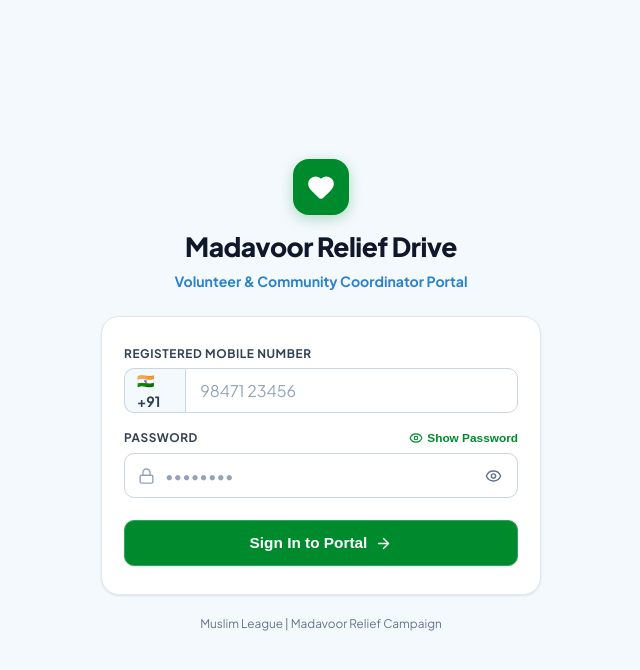
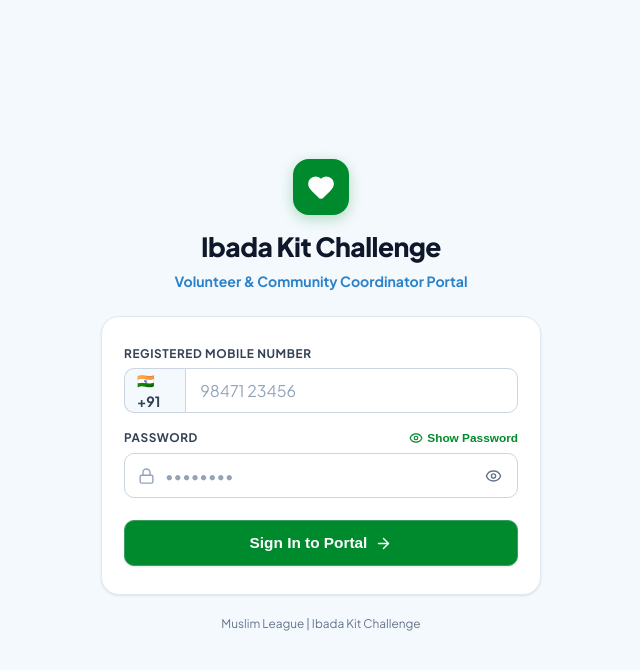
Before and after one commit to ibada-kit/ibada-ui, a React (Vite) app: page / in a window 1280 px wide. Shown: the top 670 px of the page, without its empty margins (319-959 px from the left). Built offline with nearby package versions, Linux system fonts and the light colour scheme.

Commit message:
Renaming application from Madavoor Relief to Ibada Kit Challenge

```diff
--- a/index.html
+++ b/index.html
@@ -4,7 +4,7 @@
     <meta charset="UTF-8" />
     <link rel="icon" type="image/svg+xml" href="/pwa-icon.svg" />
     <meta name="viewport" content="width=device-width, initial-scale=1.0, maximum-scale=1.0, user-scalable=no, viewport-fit=cover" />
-    <meta name="description" content="Madavoor Relief & Kit Drive - Community charity portal for weekly donation tracking and volunteer leaderboard." />
+    <meta name="description" content="Ibada Kit Challenge - Community charity portal for weekly donation tracking and volunteer leaderboard." />
 
     <!-- PWA Meta Tags -->
     <link rel="manifest" href="/manifest.json" />
@@ -12,10 +12,10 @@
     <meta name="mobile-web-app-capable" content="yes" />
     <meta name="apple-mobile-web-app-capable" content="yes" />
     <meta name="apple-mobile-web-app-status-bar-style" content="black-translucent" />
-    <meta name="apple-mobile-web-app-title" content="Madavoor Relief" />
+    <meta name="apple-mobile-web-app-title" content="Ibada Kit Challenge" />
     <link rel="apple-touch-icon" href="/pwa-icon.svg" />
 
-    <title>Madavoor Relief | Weekly Charity & Leaderboard Portal</title>
+    <title>Ibada Kit Challenge | Charity & Leaderboard Portal</title>
   </head>
   <body>
     <div id="root"></div>
--- a/src/components/DonorPosterGenerator.tsx
+++ b/src/components/DonorPosterGenerator.tsx
@@ -89,7 +89,7 @@
     ctx.fillStyle = '#FFFFFF';
     ctx.font = '900 40px -apple-system, BlinkMacSystemFont, "Segoe UI", Roboto, sans-serif';
     ctx.textAlign = 'center';
-    ctx.fillText('MADAVOOR RELIEF DRIVE', 540, 120);
+    ctx.fillText('IBADA KIT CHALLENGE', 540, 120);
 
     // Sub-header badge
     ctx.fillStyle = '#FBBF24';
@@ -197,7 +197,7 @@
     // 9. Footer Tagline
     ctx.fillStyle = 'rgba(255, 255, 255, 0.65)';
     ctx.font = '600 20px -apple-system, BlinkMacSystemFont, "Segoe UI", Roboto, sans-serif';
-    ctx.fillText('100% Direct Relief Distribution • Stand With Us', 540, 990);
+    ctx.fillText('100% Direct Kit Distribution • Stand With Us', 540, 990);
 
     return canvas;
   };
@@ -208,7 +208,7 @@
       setIsDownloading(true);
       const canvas = await generatePosterCanvas();
       const safeName = (params.name || 'supporter').toLowerCase().replace(/[^a-z0-9]/g, '-');
-      const filename = `madavoor-relief-supporter-${safeName}.png`;
+      const filename = `ibada-kit-challenge-supporter-${safeName}.png`;
 
       const dataUrl = canvas.toDataURL('image/png');
       const link = document.createElement('a');
@@ -234,10 +234,10 @@
       canvas.toBlob(async (blob) => {
         if (blob && navigator.canShare && navigator.canShare({ files: [new File([blob], 'supporter-poster.png', { type: 'image/png' })] })) {
           try {
-            const file = new File([blob], `${safeName}-madavoor-supporter.png`, { type: 'image/png' });
+            const file = new File([blob], `${safeName}-ibada-kit-supporter.png`, { type: 'image/png' });
             await navigator.share({
-              title: 'Madavoor Relief Drive Supporter',
-              text: `I proudly supported the Madavoor Relief Drive! 🤲\nJoin me in making a difference: ${window.location.origin}`,
+              title: 'Ibada Kit Challenge Supporter',
+              text: `I proudly supported the Ibada Kit Challenge! 🤲\nJoin me in making a difference: ${window.location.origin}`,
               files: [file]
             });
             return;
@@ -248,7 +248,7 @@
 
         // Fallback: Open WhatsApp with text & current poster link
         const shareText = encodeURIComponent(
-          `*I proudly contributed to the Madavoor Relief Drive!* 🤲%0A%0A` +
+          `*I proudly contributed to the Ibada Kit Challenge!* 🤲%0A%0A` +
           `• *Donor:* ${safeName}%0A` +
           `• *Contribution:* ${getContributionText()}%0A` +
           `• *Receipt Token:* ${params.token}%0A%0A` +
@@ -306,7 +306,7 @@
           </div>
           <div>
             <h1 style={{ fontSize: '0.98rem', fontWeight: 800, margin: 0, letterSpacing: '-0.01em' }}>
-              Madavoor Relief Drive
+              Ibada Kit Challenge
             </h1>
             <span style={{ fontSize: '0.72rem', color: '#94A3B8' }}>
               Supporter Poster
@@ -374,7 +374,7 @@
               letterSpacing: '0.04em',
               textTransform: 'uppercase'
             }}>
-              Madavoor Relief Drive
+              Ibada Kit Challenge
             </div>
             <div style={{
               fontSize: 'clamp(0.68rem, 2.5vw, 0.78rem)',
@@ -527,7 +527,7 @@
             letterSpacing: '0.04em',
             textTransform: 'uppercase'
           }}>
-            100% Direct Relief Distribution
+            100% Direct Kit Distribution
           </div>
         </div>
 
--- a/src/components/Navbar.tsx
+++ b/src/components/Navbar.tsx
@@ -61,7 +61,7 @@
                 overflow: 'hidden',
                 textOverflow: 'ellipsis'
               }}>
-                Madavoor Relief
+                Ibada Kit Challenge
               </h1>
               <span className="badge badge-emerald" style={{ fontSize: '0.6rem', padding: '2px 6px', background: '#EBF7EE', color: '#008A2E', border: '1px solid #A5D6B8' }}>
                 Live
@@ -75,7 +75,7 @@
               overflow: 'hidden',
               textOverflow: 'ellipsis'
             }}>
-              Relief Campaign
+              Charity Campaign
             </p>
           </div>
         </div>
--- a/src/components/ReceiptModal.tsx
+++ b/src/components/ReceiptModal.tsx
@@ -26,9 +26,9 @@
   const posterUrl = `${window.location.origin}/poster?token=${encodeURIComponent(donation.receiptToken)}&name=${encodeURIComponent(donation.donorName)}&type=kit&kits=${donation.kitCount}&amount=${donation.totalAmount}&ward=${encodeURIComponent(donation.wardNumber?.toString() || '')}&panchayath=${encodeURIComponent(donation.panchayath || 'Madavoor')}`;
 
   const shareMessage =
-    `*Madavoor Relief Drive — Kit Donation Receipt*%0A%0A` +
+    `*Ibada Kit Challenge — Kit Donation Receipt*%0A%0A` +
     `Assalamu Alaikum *${donation.donorName}*,%0A` +
-    `Thank you for your generous contribution of *${donation.kitCount} ${donation.kitCount === 1 ? 'Relief Kit' : 'Relief Kits'}* to the Madavoor Relief Campaign! 🤲%0A%0A` +
+    `Thank you for your generous contribution of *${donation.kitCount} ${donation.kitCount === 1 ? 'Kit' : 'Kits'}* to the Ibada Kit Challenge! 🤲%0A%0A` +
     `• *Receipt Token:* ${donation.receiptToken}%0A` +
     `• *Kits Contributed:* ${donation.kitCount}%0A` +
     `• *Total Amount:* ₹${donation.totalAmount.toLocaleString('en-IN')}%0A` +
@@ -89,6 +89,9 @@
               <CheckCircle size={28} color="#008A2E" />
             </div>
 
+            <div style={{ fontSize: '0.78rem', fontWeight: 800, color: '#008A2E', letterSpacing: '0.04em', textTransform: 'uppercase', marginBottom: 6 }}>
+              Ibada Kit Challenge
+            </div>
             <span className="badge badge-emerald" style={{ marginBottom: 12 }}>
               Verified Donation Receipt
             </span>
--- a/src/components/ResetPasswordModal.tsx
+++ b/src/components/ResetPasswordModal.tsx
@@ -92,7 +92,7 @@
   const cleanPhone = targetUser.phone.replace(/\D/g, '');
   const waPhone = cleanPhone.length === 10 ? `91${cleanPhone}` : cleanPhone;
   const waText = encodeURIComponent(
-    `Salam ${targetUser.name},\n\nYour login password for the Madavoor Relief Campaign has been reset:\n📱 Mobile: ${targetUser.phone}\n🔑 Password: ${resultPassword}\n${targetUser.wardNumber ? `📍 Ward: ${targetUser.wardNumber}\n` : ''}\n🌐 Login Portal: ${window.location.origin}`
+    `Salam ${targetUser.name},\n\nYour login password for the Ibada Kit Challenge has been reset:\n📱 Mobile: ${targetUser.phone}\n🔑 Password: ${resultPassword}\n${targetUser.wardNumber ? `📍 Ward: ${targetUser.wardNumber}\n` : ''}\n🌐 Login Portal: ${window.location.origin}`
   );
 
   return (
--- a/src/components/SponsorshipReceiptModal.tsx
+++ b/src/components/SponsorshipReceiptModal.tsx
@@ -49,9 +49,9 @@
 
   const posterUrl = `${window.location.origin}/poster?token=${encodeURIComponent(sponsorship.receiptToken)}&name=${encodeURIComponent(sponsorship.donorName)}&type=sponsorship&item=${encodeURIComponent(itemsDescription)}&amount=${sponsorship.totalAmount}&status=${encodeURIComponent(sponsorship.paymentStatus)}&panchayath=${encodeURIComponent(sponsorship.panchayath || 'Madavoor')}`;
 
-  const shareMessage = `*Madavoor Relief Drive — Sponsorship Receipt*%0A%0A` +
+  const shareMessage = `*Ibada Kit Challenge — Sponsorship Receipt*%0A%0A` +
     `Dear *${sponsorship.donorName}*,%0A` +
-    `Thank you for your generous sponsorship of *${itemsDescription}*.%0A%0A` +
+    `Thank you for your generous sponsorship of *${itemsDescription}* to the Ibada Kit Challenge.%0A%0A` +
     `• *Receipt Token:* ${sponsorship.receiptToken}%0A` +
     `• *Total Committed:* ₹${sponsorship.totalAmount.toLocaleString('en-IN')}%0A` +
     `• *Amount Paid:* ₹${sponsorship.amountPaid.toLocaleString('en-IN')}%0A` +
@@ -153,7 +153,7 @@
           <div style={{ display: 'flex', alignItems: 'center', gap: 10, marginBottom: 8 }}>
             <Building2 size={24} />
             <span style={{ fontSize: '0.75rem', textTransform: 'uppercase', letterSpacing: '0.08em', fontWeight: 800, opacity: 0.9 }}>
-              Official Sponsorship Receipt
+              Ibada Kit Challenge • Official Sponsorship Receipt
             </span>
           </div>
 
--- a/src/pages/AdminDashboard.tsx
+++ b/src/pages/AdminDashboard.tsx
@@ -265,7 +265,7 @@
     const encodedUri = encodeURI(csvContent);
     const link = document.createElement('a');
     link.setAttribute('href', encodedUri);
-    link.setAttribute('download', `madavoor_relief_report_${new Date().toISOString().slice(0, 10)}.csv`);
+    link.setAttribute('download', `ibada_kit_challenge_report_${new Date().toISOString().slice(0, 10)}.csv`);
     document.body.appendChild(link);
     link.click();
     document.body.removeChild(link);
--- a/src/pages/AuthScreen.tsx
+++ b/src/pages/AuthScreen.tsx
@@ -81,7 +81,7 @@
             <Heart size={28} color="#ffffff" fill="#ffffff" />
           </div>
           <h1 style={{ fontSize: '1.65rem', fontWeight: 900, letterSpacing: '-0.02em', marginBottom: 4, color: '#0F172A' }}>
-            Madavoor Relief Drive
+            Ibada Kit Challenge
           </h1>
           <p style={{ color: '#2C82C9', fontSize: '0.88rem', fontWeight: 700 }}>
             Volunteer & Community Coordinator Portal
@@ -279,7 +279,7 @@
           color: '#64748B',
           marginTop: 20
         }}>
-          Muslim League | Madavoor Relief Campaign
+          Muslim League | Ibada Kit Challenge
         </p>
       </div>
     </div>
--- a/src/pages/CoordinatorDashboard.tsx
+++ b/src/pages/CoordinatorDashboard.tsx
@@ -649,7 +649,7 @@
 
               <div style={{ display: 'flex', gap: 8, flexWrap: 'wrap' }}>
                 <a
-                  href={`https://wa.me/${createdVolunteer.phone.replace(/\D/g, '')}?text=${encodeURIComponent(`Salam ${createdVolunteer.fullName},\n\nHere are your login credentials for the Madavoor Relief Campaign:\nMobile: ${createdVolunteer.phone}\nPassword: ${createdVolunteer.defaultPassword}\nWard: ${createdVolunteer.wardNumber}\n\nLogin: ${window.location.origin}`)}`}
+                  href={`https://wa.me/${createdVolunteer.phone.replace(/\D/g, '')}?text=${encodeURIComponent(`Salam ${createdVolunteer.fullName},\n\nHere are your login credentials for the Ibada Kit Challenge:\nMobile: ${createdVolunteer.phone}\nPassword: ${createdVolunteer.defaultPassword}\nWard: ${createdVolunteer.wardNumber}\n\nLogin: ${window.location.origin}`)}`}
                   target="_blank"
                   rel="noopener noreferrer"
                   className="btn-primary"
--- a/src/pages/HomeScreen.tsx
+++ b/src/pages/HomeScreen.tsx
@@ -184,7 +184,7 @@
         }}>
           <div>
             <div style={{ display: 'flex', alignItems: 'center', gap: 8 }}>
-              <span className="badge badge-emerald">Madavoor Relief Drive</span>
+              <span className="badge badge-emerald">Ibada Kit Challenge</span>
               <span style={{ fontSize: '0.82rem', color: 'var(--text-secondary)' }}>
                 {metrics ? `${metrics.startDate} – ${metrics.endDate}` : 'Current Week'}
               </span>
--- a/src/pages/WardCoordinatorDashboard.tsx
+++ b/src/pages/WardCoordinatorDashboard.tsx
@@ -691,7 +691,7 @@
           <div style={{ display: 'flex', gap: 10, flexWrap: 'wrap' }}>
             <button
               onClick={() => {
-                const creds = `Muslim League | Madavoor Relief Campaign\nVolunteer Login Credentials:\nName: ${createdVolunteer.fullName}\nPhone: ${createdVolunteer.phone}\nPassword: ${createdVolunteer.defaultPassword}\nWard: ${createdVolunteer.wardNumber}\nPortal: ${window.location.origin}`;
+                const creds = `Muslim League | Ibada Kit Challenge\nVolunteer Login Credentials:\nName: ${createdVolunteer.fullName}\nPhone: ${createdVolunteer.phone}\nPassword: ${createdVolunteer.defaultPassword}\nWard: ${createdVolunteer.wardNumber}\nPortal: ${window.location.origin}`;
                 navigator.clipboard.writeText(creds);
                 setCopiedCreds(true);
                 setTimeout(() => setCopiedCreds(false), 2000);
@@ -704,7 +704,7 @@
             </button>
 
             <a
-              href={`https://wa.me/${createdVolunteer.phone.replace(/\D/g, '')}?text=${encodeURIComponent(`Salam ${createdVolunteer.fullName},\n\nHere are your login credentials for the Madavoor Relief Campaign:\nMobile: ${createdVolunteer.phone}\nPassword: ${createdVolunteer.defaultPassword}\nWard: ${createdVolunteer.wardNumber}\n\nLogin: ${window.location.origin}`)}`}
+              href={`https://wa.me/${createdVolunteer.phone.replace(/\D/g, '')}?text=${encodeURIComponent(`Salam ${createdVolunteer.fullName},\n\nHere are your login credentials for the Ibada Kit Challenge:\nMobile: ${createdVolunteer.phone}\nPassword: ${createdVolunteer.defaultPassword}\nWard: ${createdVolunteer.wardNumber}\n\nLogin: ${window.location.origin}`)}`}
               target="_blank"
               rel="noopener noreferrer"
               className="btn-secondary"
```
Also changed, not shown: public/manifest.json.
